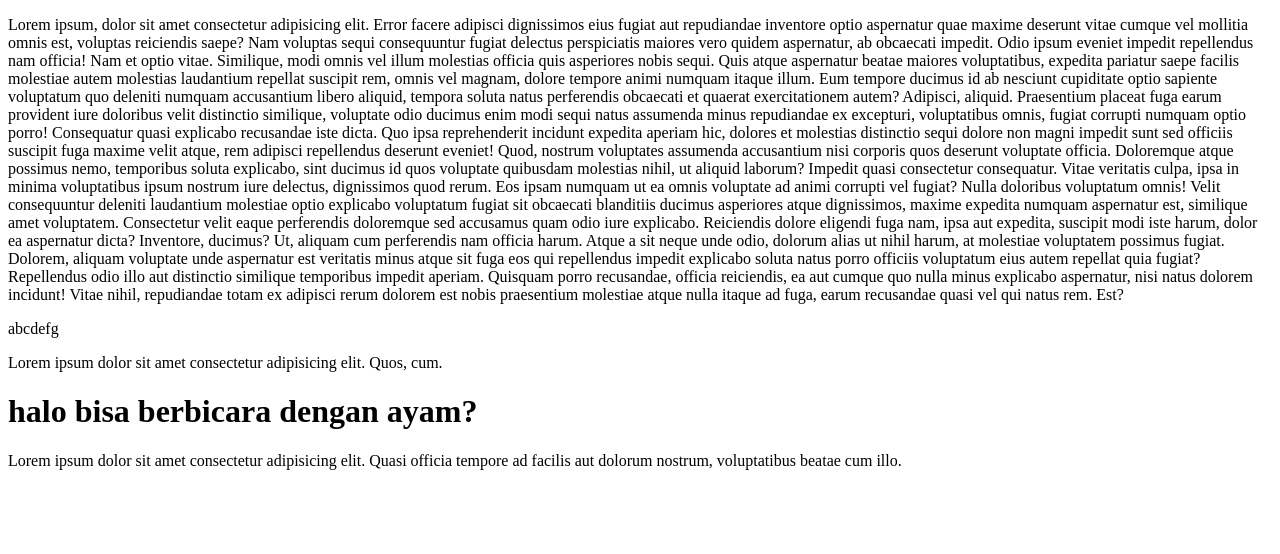
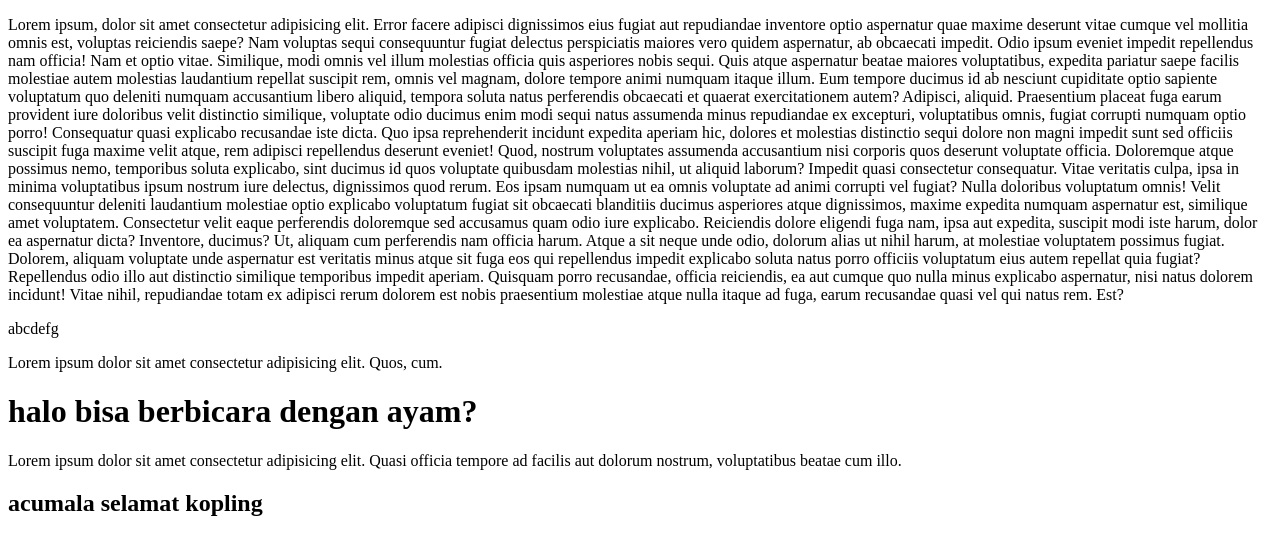
Before and after one commit to Aelzyy/op_github, a plain HTML site: page index.html in a window 1280 px wide. Drawn offline with Linux system fonts and the light colour scheme.

Commit message:
acumalaka

```diff
--- a/index.html
+++ b/index.html
@@ -21,5 +21,6 @@
     <p>Lorem ipsum dolor sit amet consectetur adipisicing elit. Quos, cum.</p>
     <h1>halo bisa berbicara dengan ayam?</h1>
     <p>Lorem ipsum dolor sit amet consectetur adipisicing elit. Quasi officia tempore ad facilis aut dolorum nostrum, voluptatibus beatae cum illo.</p>
+    <h2>acumala selamat kopling</h2>
 </body>
 </html>
```
